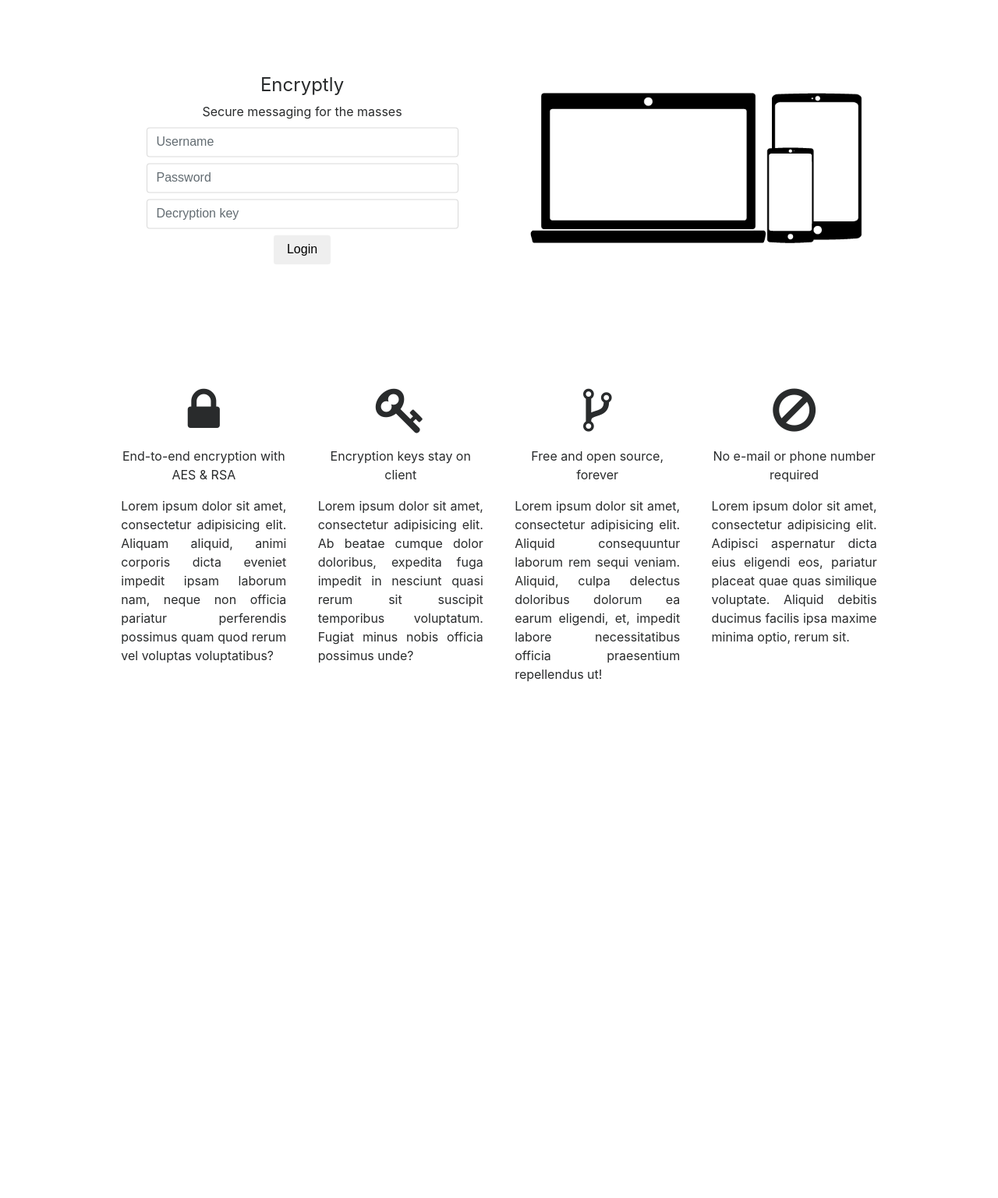
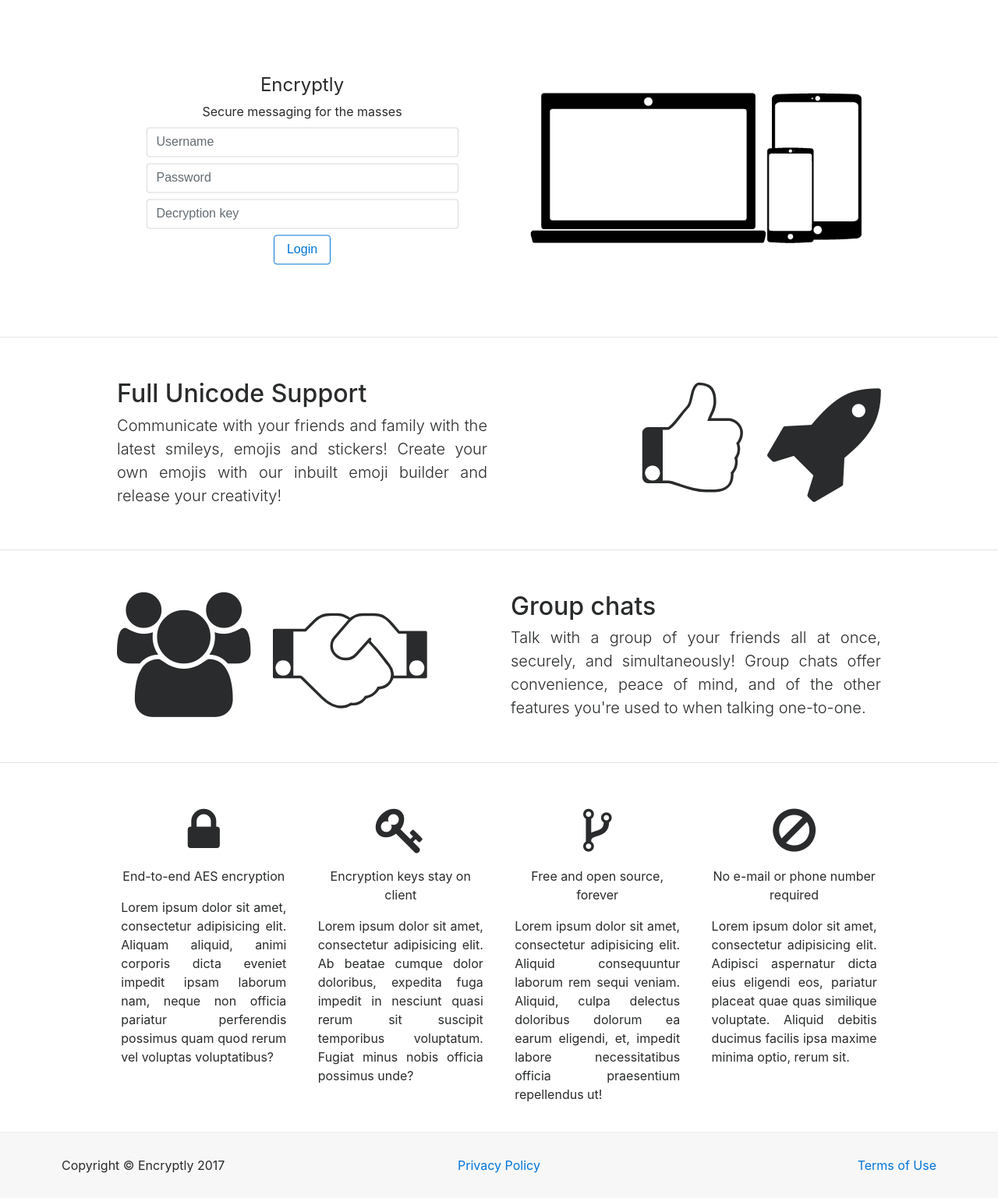
Before and after one commit to josh-richardson/encryptly, a Django app: page /faq/ in a window 1280 px wide. Shown: the part 57-1594 px from the top of the page at 78% size. Before the commit the page ends 932 px from the top, so only its background shows below. Run offline with Django 3.2, Linux system fonts and the light colour scheme; parts of the project's set-up code (start-up, migrations or seed data) failed here and were passed over; some libraries are stand-ins or nearby versions.

Commit message:
Finishes off design and GUI for front page

```diff
--- a/encryptly/encryptly_backend/assets/_media_queries.scss
+++ b/encryptly/encryptly_backend/assets/_media_queries.scss
@@ -22,3 +22,10 @@
 		@content;
 	}
 }
+
+
+@mixin tablet-landscape-and-down {
+	@media only screen and (max-width : $mq-tablet-portrait + 1) {
+		@content;
+	}
+}
--- a/encryptly/encryptly_backend/assets/_public.scss
+++ b/encryptly/encryptly_backend/assets/_public.scss
@@ -1,4 +1,5 @@
 //CSS for pages which are publicly accessible without logging in
+//todo: clean up this disgusting CSS
 
 .image-impress {
   max-width: 90%;
@@ -21,10 +22,9 @@
   }
 }
 
-
 .feature > p:nth-child(2) {
-  margin-top:15px;
-  font-weight:400;
+  margin-top: 15px;
+  font-weight: 400;
 }
 
 .feature > p:not(:nth-child(2)) {
@@ -32,9 +32,8 @@
 }
 
 .row.exhibit:nth-child(2) {
-  max-width:1600px;
+  max-width: 1600px;
 }
-
 
 .container.exhibit {
   padding-top: 3%;
@@ -56,7 +55,7 @@ p.encryptly-sub {
 }
 
 .login {
-  position:relative;
+  position: relative;
   top: 50%;
   transform: translateY(-50%);
 }
@@ -64,7 +63,7 @@ p.encryptly-sub {
 .col-xl-3.feature {
   text-align: center;
   @include desktop-and-below() {
-    padding-top:20px;
+    padding-top: 20px;
   }
   @include desktop-and-up() {
     padding-left: 2%;
@@ -72,11 +71,82 @@ p.encryptly-sub {
   }
 }
 
-
+div.right_align {
+  text-align: right;
+}
 
 .desktop-only {
   display: none;
   @include desktop-and-up() {
-    display:block;
+    display: block;
   }
 }
+
+.fa-10x {
+  font-size: 10rem;
+}
+
+div.right_align > .fa-10x {
+  padding-left: 20px;
+}
+
+div.col-icons:not(.right_align) > .fa-10x {
+  padding-right: 20px;
+}
+
+@media (max-width: 1160px) {
+  .col-icons {
+    display: none;
+  }
+
+  .col-grow {
+    max-width: 100%;
+    width: 100%;
+    flex-basis: 100%;
+  }
+}
+
+footer {
+  border-top: 1px solid #eee;
+  background-color: #f7f7f7;
+  padding-top: 30px;
+  padding-bottom: 30px;
+  margin-top: 20px;
+
+}
+
+footer > .container {
+  width: 90%;
+}
+
+
+
+.col-md-4.col-footer:nth-child(1) {
+  text-align: left;
+  @include tablet-landscape-and-down {
+    text-align: center;
+  }
+}
+
+.col-md-4.col-footer:nth-child(2) {
+  text-align: center;
+}
+
+.col-md-4.col-footer:nth-child(3) {
+  text-align: right;
+  @include tablet-landscape-and-down {
+    text-align: center;
+  }
+}
+
+.fa-thin {
+  -webkit-text-stroke: 8px white;
+}
+
+hr {
+  margin-top: 3%;
+}
+
+p.lead {
+  text-align: justify;
+}
--- a/encryptly/static/css/encryptly.css
+++ b/encryptly/static/css/encryptly.css
@@ -1,88 +1,124 @@
-/* If you're looking at the .css file, it's automatically generated by by SASS from the SCSS files in the assets directory */.default-form {
+/* If you're looking at the .css file, it's automatically generated by by SASS from the SCSS files in the assets directory */
+.default-form {
   max-width: 400px;
   margin: 0 auto 8px;
-  display: block;
-}
+  display: block; }
 
 .image-impress {
   max-width: 90%;
   display: block;
-  margin: 0 auto;
-}
+  margin: 0 auto; }
 
 .row.exhibit {
   width: 90%;
-  margin: 0 auto;
-}
+  margin: 0 auto; }
+
+@media only screen and (max-width: 1200px) {
+  .row.exhibit:not(:first-child) {
+    margin-top: 30px; } }
+@media only screen and (min-width: 1200px) {
+  .row.exhibit:not(:first-child) {
+    margin-top: 100px; } }
 
 .feature > p:nth-child(2) {
   margin-top: 15px;
-  font-weight: 400;
-}
+  font-weight: 400; }
 
 .feature > p:not(:nth-child(2)) {
-  text-align: justify;
-}
+  text-align: justify; }
 
 .row.exhibit:nth-child(2) {
-  max-width: 1600px;
-}
+  max-width: 1600px; }
 
 .container.exhibit {
-  padding-top: 3%;
-}
+  padding-top: 3%; }
+  @media only screen and (min-width: 769px) {
+    .container.exhibit {
+      width: 90%; } }
 
 p.encryptly-header {
   text-align: center;
   font-size: 1.5rem;
-  margin-bottom: 0.2rem;
-}
+  margin-bottom: 0.2rem; }
 
 p.encryptly-sub {
   text-align: center;
   font-size: 1rem;
-  margin-bottom: 0.5rem;
-}
+  margin-bottom: 0.5rem; }
 
 .login {
   position: relative;
   top: 50%;
-  transform: translateY(-50%);
-}
+  transform: translateY(-50%); }
 
 .col-xl-3.feature {
-  text-align: center;
-}
+  text-align: center; }
+  @media only screen and (max-width: 1200px) {
+    .col-xl-3.feature {
+      padding-top: 20px; } }
+  @media only screen and (min-width: 1200px) {
+    .col-xl-3.feature {
+      padding-left: 2%;
+      padding-right: 2%; } }
+
+div.right_align {
+  text-align: right; }
 
 .desktop-only {
-  display: none;
-}/*# sourceMappingURL=encryptly.css.map */@media only screen and (min-width: 769px) {
-  .container.exhibit {
-    width: 90%;
-  }
-}
+  display: none; }
+  @media only screen and (min-width: 1200px) {
+    .desktop-only {
+      display: block; } }
 
-@media only screen and (min-width: 1200px) {
-  .row.exhibit:not(:first-child) {
-    margin-top: 100px;
-  }
+.fa-10x {
+  font-size: 10rem; }
 
-  .col-xl-3.feature {
-    padding-left: 2%;
-    padding-right: 2%;
-  }
+div.right_align > .fa-10x {
+  padding-left: 20px; }
 
-  .desktop-only {
-    display: block;
-  }
-}
+div.col-icons:not(.right_align) > .fa-10x {
+  padding-right: 20px; }
 
-@media only screen and (max-width: 1200px) {
-  .row.exhibit:not(:first-child) {
-    margin-top: 30px;
-  }
+@media (max-width: 1160px) {
+  .col-icons {
+    display: none; }
 
-  .col-xl-3.feature {
-    padding-top: 20px;
-  }
-}
+  .col-grow {
+    max-width: 100%;
+    width: 100%;
+    flex-basis: 100%; } }
+footer {
+  border-top: 1px solid #eee;
+  background-color: #f7f7f7;
+  padding-top: 30px;
+  padding-bottom: 30px;
+  margin-top: 20px; }
+
+footer > .container {
+  width: 90%; }
+
+.col-md-4.col-footer:nth-child(1) {
+  text-align: left; }
+  @media only screen and (max-width: 769px) {
+    .col-md-4.col-footer:nth-child(1) {
+      text-align: center; } }
+
+.col-md-4.col-footer:nth-child(2) {
+  text-align: center; }
+
+.col-md-4.col-footer:nth-child(3) {
+  text-align: right; }
+  @media only screen and (max-width: 769px) {
+    .col-md-4.col-footer:nth-child(3) {
+      text-align: center; } }
+
+.fa-thin {
+  -webkit-text-stroke: 8px white; }
+
+hr {
+  margin-top: 3%; }
+
+p.lead {
+  text-align: justify; }
+
+/*# sourceMappingURL=encryptly.css.map */
--- a/encryptly/templates/encryptly_backend/base.html
+++ b/encryptly/templates/encryptly_backend/base.html
@@ -82,6 +82,22 @@
 
 {% endblock %}
 
+<footer>
+
+    <div class="container">
+        <div class="row">
+            <div class="col-footer col-md-4">
+                <span class="copyright">Copyright © Encryptly 2017</span>
+            </div>
+            <div class="col-footer col-md-4">
+                <a href="#">Privacy Policy</a>
+            </div>
+            <div class="col-footer col-md-4">
+                <a href="#">Terms of Use</a>
+            </div>
+        </div>
+    </div>
+</footer>
 </body>
 
 </html>
--- a/encryptly/templates/encryptly_backend/index.html
+++ b/encryptly/templates/encryptly_backend/index.html
@@ -20,7 +20,7 @@
                         <input type="text" name="username" value="" size="50" class="default-form form-control" title="Username" placeholder="Username"/>
                         <input type="password" name="password" value="" size="50" class="default-form form-control" title="Password" placeholder="Password"/>
                         <input type="text" name="decrpytionkey" value="" size="50" class="default-form form-control" title="Decryption key" placeholder="Decryption key"/>
-                        <button class="btn btn-default default-form" type="submit">Login</button>
+                        <button class="btn btn-outline-primary default-form" type="submit">Login</button>
                     </form>
                 </div>
             </div>
@@ -28,30 +28,79 @@
                 <img class="image-impress" src="{% static "img/frontpage.png" %}"/>
             </div>
         </div>
+    </div>
+    <hr/>
+
+    <div class="container exhibit">
+        <div class="row exhibit">
+            <div class="col-sm-6 col-grow">
+                <div class="clearfix"></div>
+                <h2 class="section-heading">Full Unicode Support</h2>
+                <p class="lead">Communicate with your friends and family with the latest smileys, emojis and stickers! Create your own emojis with our inbuilt emoji builder and release your creativity!</p>
+            </div>
+            <div class="col-sm-6 right_align col-icons">
+{#                <i class="fa fa-10x fa-thin fa-smile-o" aria-hidden="true"></i>#}
+                <i class="fa fa-10x fa-thin fa-thumbs-o-up" aria-hidden="true"></i>
+                <i class="fa fa-10x fa-rocket" aria-hidden="true"></i>
+            </div>
+
+        </div>
+
+    </div>
+    <hr/>
+        <div class="container exhibit">
+        <div class="row exhibit">
+            <div class="col-sm-6 col-icons">
+                <i class="fa fa-10x fa-users" aria-hidden="true"></i>
+                <i class="fa fa-10x fa-thin fa-handshake-o" aria-hidden="true"></i>
+            </div>
+
+            <div class="col-sm-6 col-grow">
+                <div class="clearfix"></div>
+                <h2 class="section-heading">Group chats</h2>
+                <p class="lead">Talk with a group of your friends all at once, securely, and simultaneously! Group chats offer convenience, peace of mind, and of the other features you're used to when talking one-to-one.</p>
+            </div>
+
+
+        </div>
+
+    </div>
+    <hr/>
+
+    <div class="container exhibit">
         <div class="row exhibit">
             <div class="col-xl-3 feature">
                 <i class="fa fa-4x fa-lock" aria-hidden="true"></i>
-                <p>End-to-end encryption with AES &amp; RSA</p>
-                <p>Lorem ipsum dolor sit amet, consectetur adipisicing elit. Aliquam aliquid, animi corporis dicta eveniet impedit ipsam laborum nam, neque non officia pariatur perferendis possimus quam quod rerum vel voluptas voluptatibus?</p>
+                <p>End-to-end AES encryption</p>
+                <p>Lorem ipsum dolor sit amet, consectetur adipisicing elit. Aliquam aliquid, animi corporis dicta
+                    eveniet impedit ipsam laborum nam, neque non officia pariatur perferendis possimus quam quod rerum
+                    vel voluptas voluptatibus?</p>
             </div>
             <div class="col-xl-3 feature">
                 <i class="fa fa-4x fa-key" aria-hidden="true"></i>
                 <p>Encryption keys stay on client</p>
-                <p>Lorem ipsum dolor sit amet, consectetur adipisicing elit. Ab beatae cumque dolor doloribus, expedita fuga impedit in nesciunt quasi rerum sit suscipit temporibus voluptatum. Fugiat minus nobis officia possimus unde?</p>
+                <p>Lorem ipsum dolor sit amet, consectetur adipisicing elit. Ab beatae cumque dolor doloribus, expedita
+                    fuga impedit in nesciunt quasi rerum sit suscipit temporibus voluptatum. Fugiat minus nobis officia
+                    possimus unde?</p>
             </div>
             <div class="col-xl-3 feature">
                 <i class="fa fa-4x fa-code-fork" aria-hidden="true"></i>
 
                 <p>Free and open source, forever</p>
-                <p>Lorem ipsum dolor sit amet, consectetur adipisicing elit. Aliquid consequuntur laborum rem sequi veniam. Aliquid, culpa delectus doloribus dolorum ea earum eligendi, et, impedit labore necessitatibus officia praesentium repellendus ut!</p>
+                <p>Lorem ipsum dolor sit amet, consectetur adipisicing elit. Aliquid consequuntur laborum rem sequi
+                    veniam. Aliquid, culpa delectus doloribus dolorum ea earum eligendi, et, impedit labore
+                    necessitatibus officia praesentium repellendus ut!</p>
             </div>
             <div class="col-xl-3 feature">
                 <i class="fa fa-4x fa-ban" aria-hidden="true"></i>
                 <p>No e-mail or phone number required</p>
-                <p>Lorem ipsum dolor sit amet, consectetur adipisicing elit. Adipisci aspernatur dicta eius eligendi eos, pariatur placeat quae quas similique voluptate. Aliquid debitis ducimus facilis ipsa maxime minima optio, rerum sit.</p>
+                <p>Lorem ipsum dolor sit amet, consectetur adipisicing elit. Adipisci aspernatur dicta eius eligendi
+                    eos, pariatur placeat quae quas similique voluptate. Aliquid debitis ducimus facilis ipsa maxime
+                    minima optio, rerum sit.</p>
             </div>
 
         </div>
     </div>
 
+
 {% endblock %}
```
Also changed, not shown: encryptly/encryptly_backend/assets/_base.scss (line endings or trailing spaces), 1 other file.
